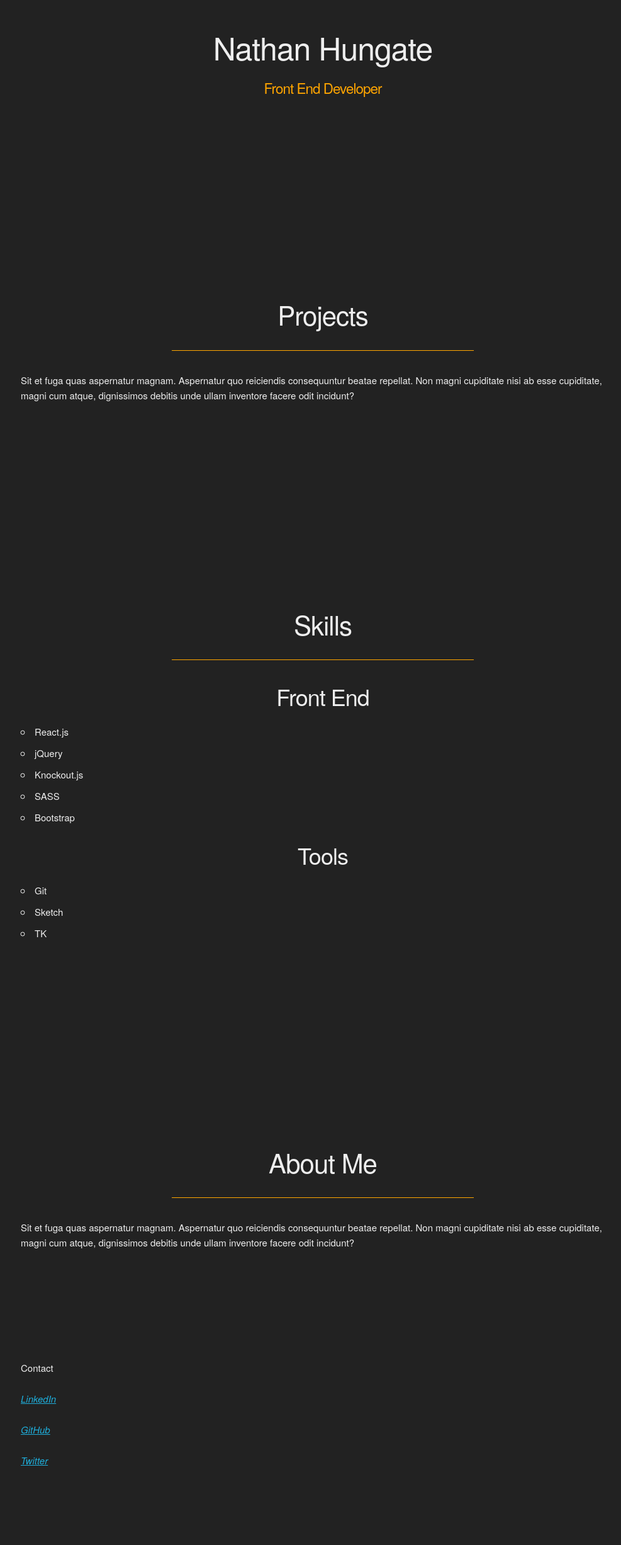
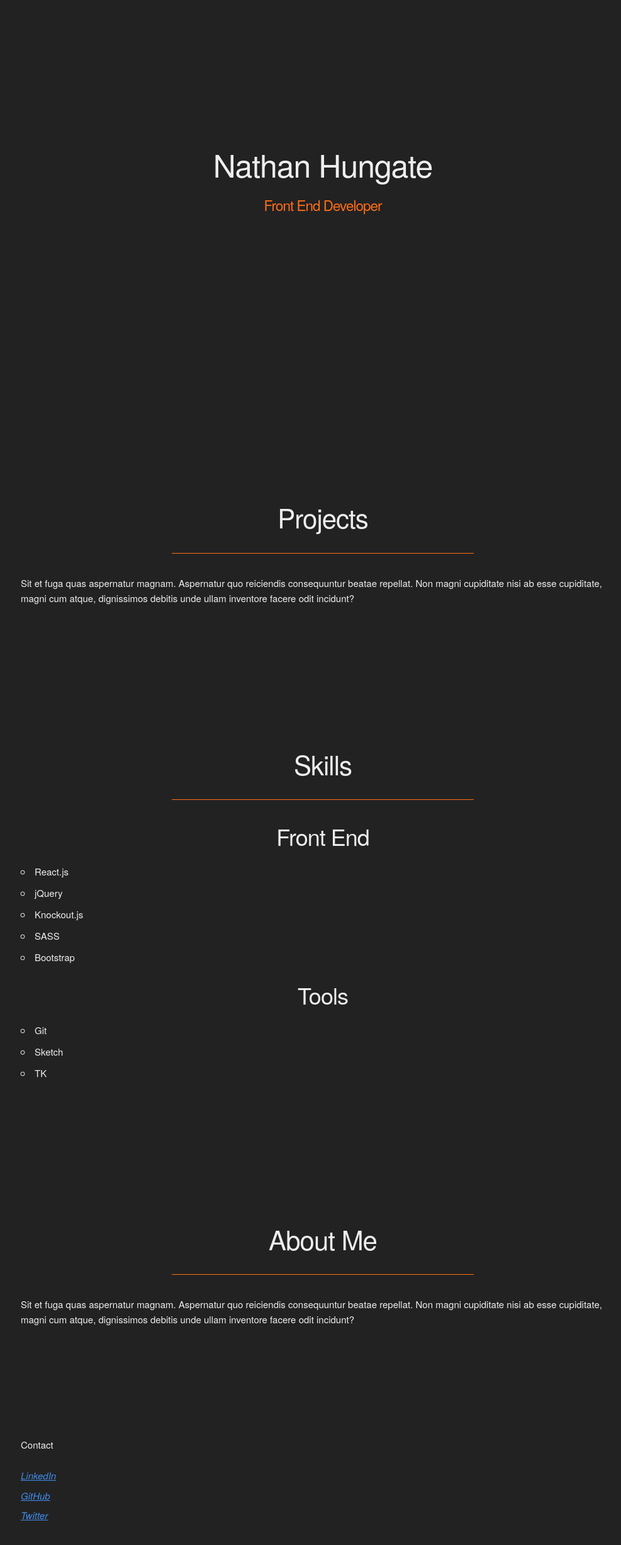
Before and after one commit to NHungate/NHungate.github.io, a plain HTML site: page index.html in a window 1280 px wide. Shown: the part 105-2558 px from the top of the page at 63% size, without its empty margins (127-1114 px from the left). Before the commit the page ends 2461 px from the top, so only its background shows below. Drawn offline with Linux system fonts and the light colour scheme.

Commit message:
Add header resize method with debounce

```diff
--- a/css/site.scss
+++ b/css/site.scss
@@ -4,8 +4,8 @@
 /* Global variables */
 $background: #222222;
 $default-text: #eeeeee;
-$primary: orange;
-$secondary: cyan;
+$primary: #FF6D17;
+$secondary: #408BEC;
 
 /* Base styles */
 body {
@@ -18,21 +18,26 @@ hr {
     width: 50%;
 }
 
+a {
+    color: $secondary;
+}
+
 h1, h2, h3,
 h4, h5, h6 {
     text-align: center;
 }
 
 .section {
-    padding: 10em 0;
+    padding: 10rem 0;
+}
+
+.subtitle {
+    font-size: 1.5em;
+    color: $primary;
 }
 
 /* Header */
 .hero {
-}
-.subtext {
-    font-size: 1.5em;
-    color: $primary;
 }
 
 /* Main */
@@ -40,4 +45,11 @@ h4, h5, h6 {
 /* Skills */
 /* About */
 /* Footer */
+footer {
+    padding: 5rem 0;
+}
+
 /* Contact info */
+.contact-links > p {
+    margin: 0 0 .5em;
+}
--- a/index.html
+++ b/index.html
@@ -13,7 +13,7 @@
           <div class="twelve columns">
             <div class="hero">
               <h1>Nathan Hungate</h1>
-              <h2 class="subtext">Front End Developer</h2>
+              <h2 class="subtitle">Front End Developer</h2>
             </div>
           </div>
         </div>
@@ -77,7 +77,7 @@
       <div class="row">
         <div class="six columns">
           <p>Contact</p>
-          <address>
+          <address class="contact-links">
             <p><a href="http://www.linkedin.com/in/nathanhungate">LinkedIn</a></p>
             <p><a href="https://github.com/NHungate">GitHub</a></p>
             <p><a href="https://twitter.com/nhungate">Twitter</a></p>
@@ -86,5 +86,6 @@
       </div>
     </div>
   </footer>
+  <script src="/scripts/scripts.js"></script>
 </body>
 </html>
--- a/scripts/scripts.js
+++ b/scripts/scripts.js
@@ -0,0 +1,29 @@
+const debounce = function(func, wait, immediate) {
+  var timeout;
+  return function() {
+    var context = this, args = arguments;
+    var later = function() {
+      timeout = null;
+      if (!immediate) func.apply(context, args);
+    };
+    var callNow = immediate && !timeout;
+    clearTimeout(timeout);
+    timeout = setTimeout(later, wait);
+    if (callNow) func.apply(context, args);
+  };
+};
+
+const adjustPadding = function() {
+  const $header = document.querySelector('header > .section');
+  const windowHeight = window.innerHeight;
+  const headerComputedHeight = window.getComputedStyle($header, null).getPropertyValue('height');
+  const headerHeight = Number.parseInt(headerComputedHeight, 10);
+
+  $header.style.paddingTop = ((windowHeight - headerHeight) / 2) + 'px';
+  $header.style.paddingBottom = ((windowHeight - headerHeight) / 2) + 'px';
+};
+
+const throttleAdjustPadding = debounce(adjustPadding, 200);
+
+adjustPadding();
+window.addEventListener('resize', throttleAdjustPadding);
```
Also changed, not shown: css/site.css, 1 other file.
